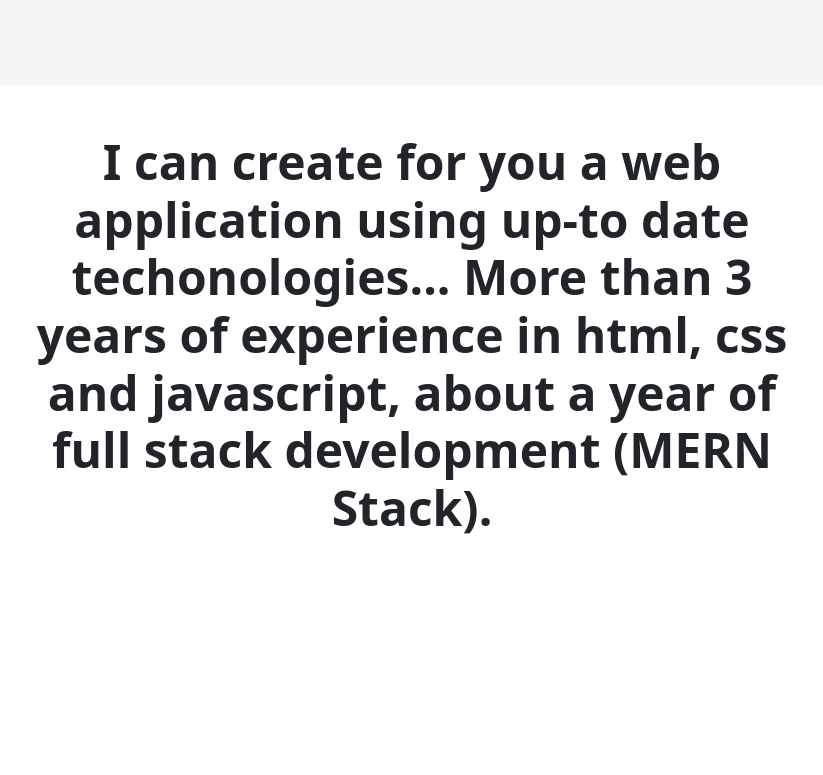
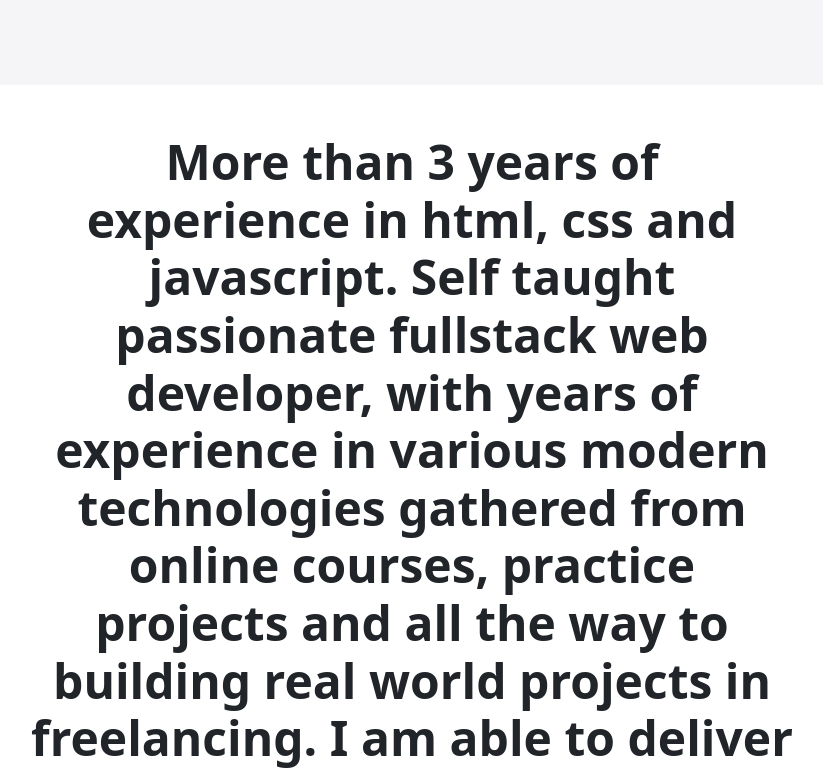
Before and after one commit to davud600/Portfolio, a React (Create React App) app: page /about in a window 1280 px wide. Shown: the part 520-1295 px from the top of the page, without its empty margins (228-1051 px from the left). Before the commit the page ends 1072 px from the top, so only its background shows below. Built offline with nearby package versions, Linux system fonts and the light colour scheme.

Commit message:
about-updated

```diff
--- a/src/components/About.js
+++ b/src/components/About.js
@@ -127,9 +127,14 @@
             style={{
               fontSize: bigFontSize,
             }}>
-            I can create for you a web application using up-to date
-            techonologies... More than 3 years of experience in html, css and
-            javascript, about a year of full stack development (MERN Stack).
+            More than 3 years of experience in html, css and javascript. Self
+            taught passionate fullstack web developer, with years of experience
+            in various modern technologies gathered from online courses,
+            practice projects and all the way to building real world projects in
+            freelancing. I am able to deliver modern responsive web applications
+            of high quality. My main skills in web development are: React js
+            (including libraries like redux, bootstrap and even sass), CSS and
+            HTML, Node js and express, mongodb and mongoose, firebase, etc…
           </p>
         </div>
       </div>
```
